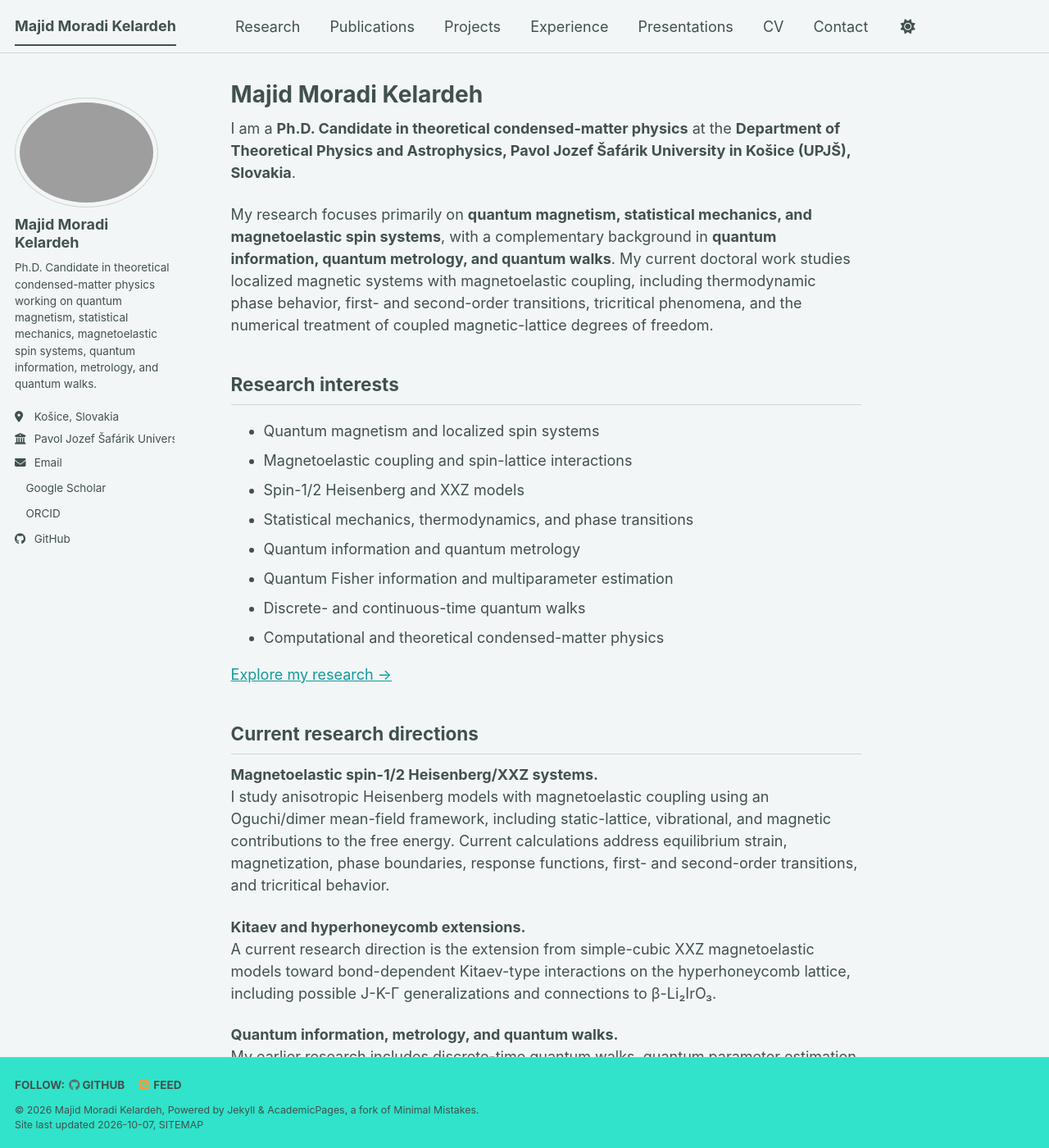
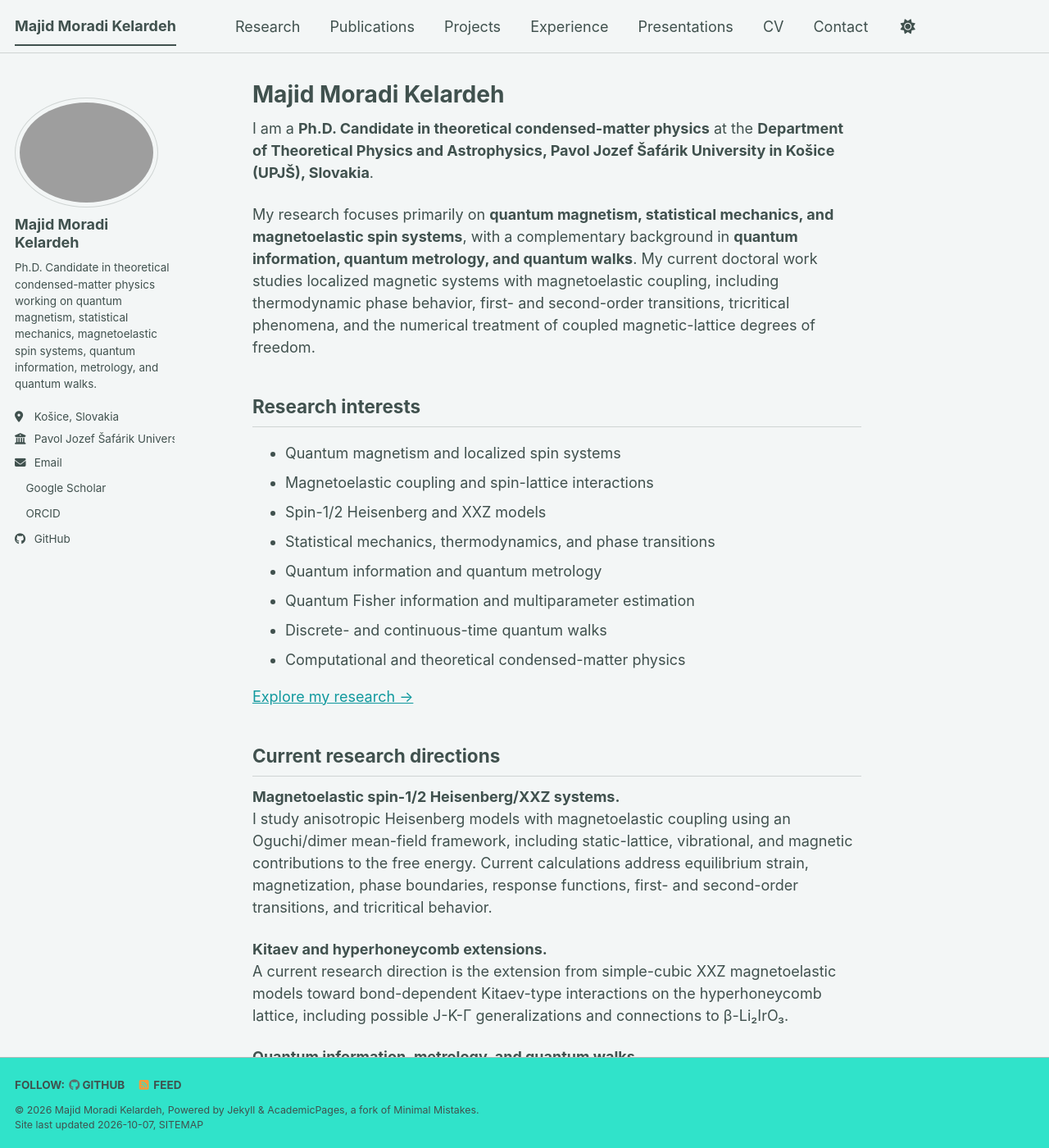
Before and after one commit to MKMajiid/mkmajiid.github.io, a Jekyll site: the page built from _pages/about.md, in a window 1280 px wide and 1400 px high. Shown: the whole window at 82% size. Built offline with Jekyll 4.4.1, drawn with Linux system fonts in a browser that asks for light colours; a style sheet for code colours, icons or effects is not loaded.

Commit message:
Increase spacing between sidebar and page content

```diff
--- a/_sass/layout/_page.scss
+++ b/_sass/layout/_page.scss
@@ -19,7 +19,7 @@
 .page {
   @include breakpoint($large) {
     @include span(10 of 12 last);
-    @include prefix(0.5 of 12);
+    @include prefix(0.75 of 12);
     @include suffix(2 of 12);
   }
 
```
